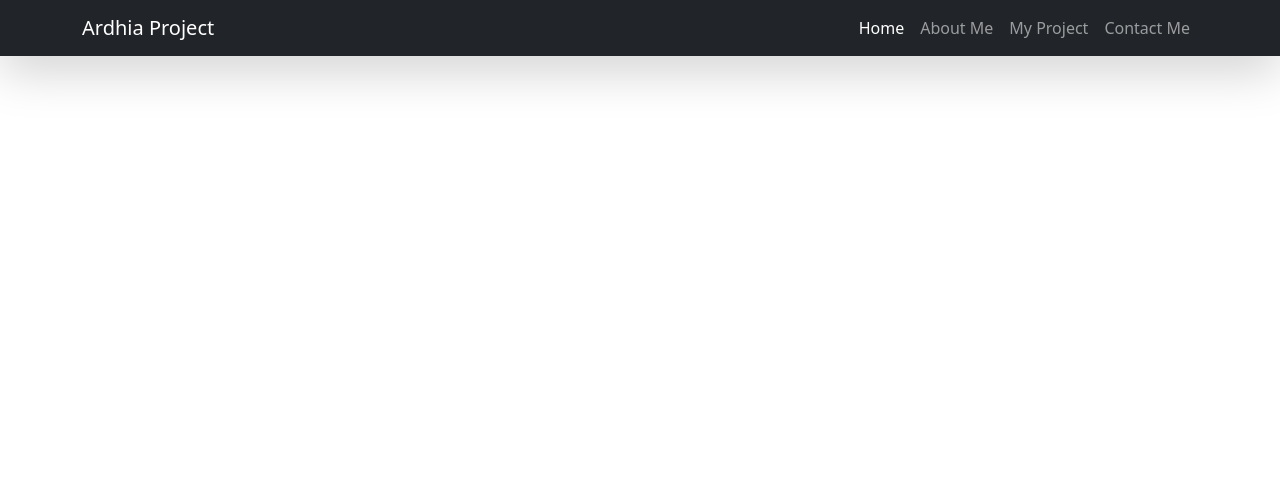
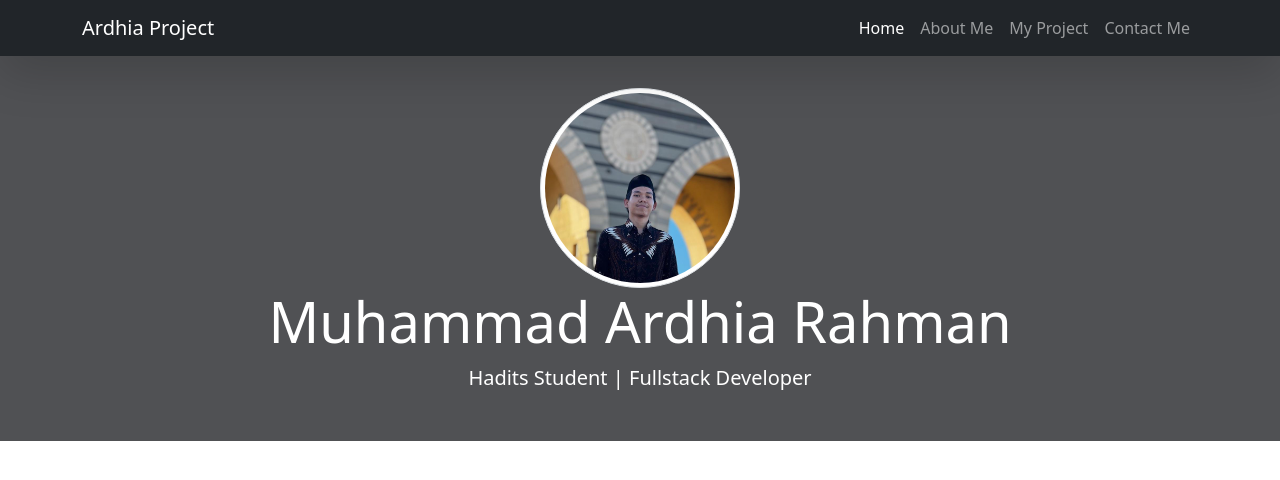
Before and after one commit to matchalatte05/portfolio-bootstrap-5, a plain HTML site: page index.html in a window 1280 px wide. Drawn offline with nearby package versions, Linux system fonts and the light colour scheme.

Commit message:
add/menambahkan isi fitur navbar serta gambar dan stylling css nya

```diff
--- a/index.html
+++ b/index.html
@@ -8,6 +8,8 @@
     <!-- Bootstrap CSS -->
     <link href="https://cdn.jsdelivr.net/npm/bootstrap@5.0.2/dist/css/bootstrap.min.css" rel="stylesheet" integrity="sha384-EVSTQN3/azprG1Anm3QDgpJLIm9Nao0Yz1ztcQTwFspd3yD65VohhpuuCOmLASjC" crossorigin="anonymous" />
 
+    <!-- myCSS -->
+    <link rel="stylesheet" href="style.css" />
     <title>My Portfolio | Muhammad Ardhia Rahman</title>
   </head>
   <body>
@@ -37,6 +39,14 @@
       </div>
     </nav>
     <!-- akhir navbar -->
+
+    <!-- jumbotron -->
+    <section class="jumbotron text-center" style="color: white; background-color: #0d0e12b8">
+      <img src="img/Ardhia.jpeg" alt="Ardhia Rahman" width="200" class="rounded-circle img-thumbnail" />
+      <h1 class="display-4">Muhammad Ardhia Rahman</h1>
+      <p class="lead">Hadits Student | Fullstack Developer</p>
+    </section>
+    <!-- akhir jumbotron -->
     <script src="https://cdn.jsdelivr.net/npm/bootstrap@5.0.2/dist/js/bootstrap.bundle.min.js" integrity="sha384-MrcW6ZMFYlzcLA8Nl+NtUVF0sA7MsXsP1UyJoMp4YLEuNSfAP+JcXn/tWtIaxVXM" crossorigin="anonymous"></script>
   </body>
 </html>
--- /dev/null
+++ b/style.css
@@ -0,0 +1,3 @@
+.jumbotron {
+  padding: 2rem 1rem;
+}
```
Also changed, not shown: img/Ardhia.jpeg (added).
